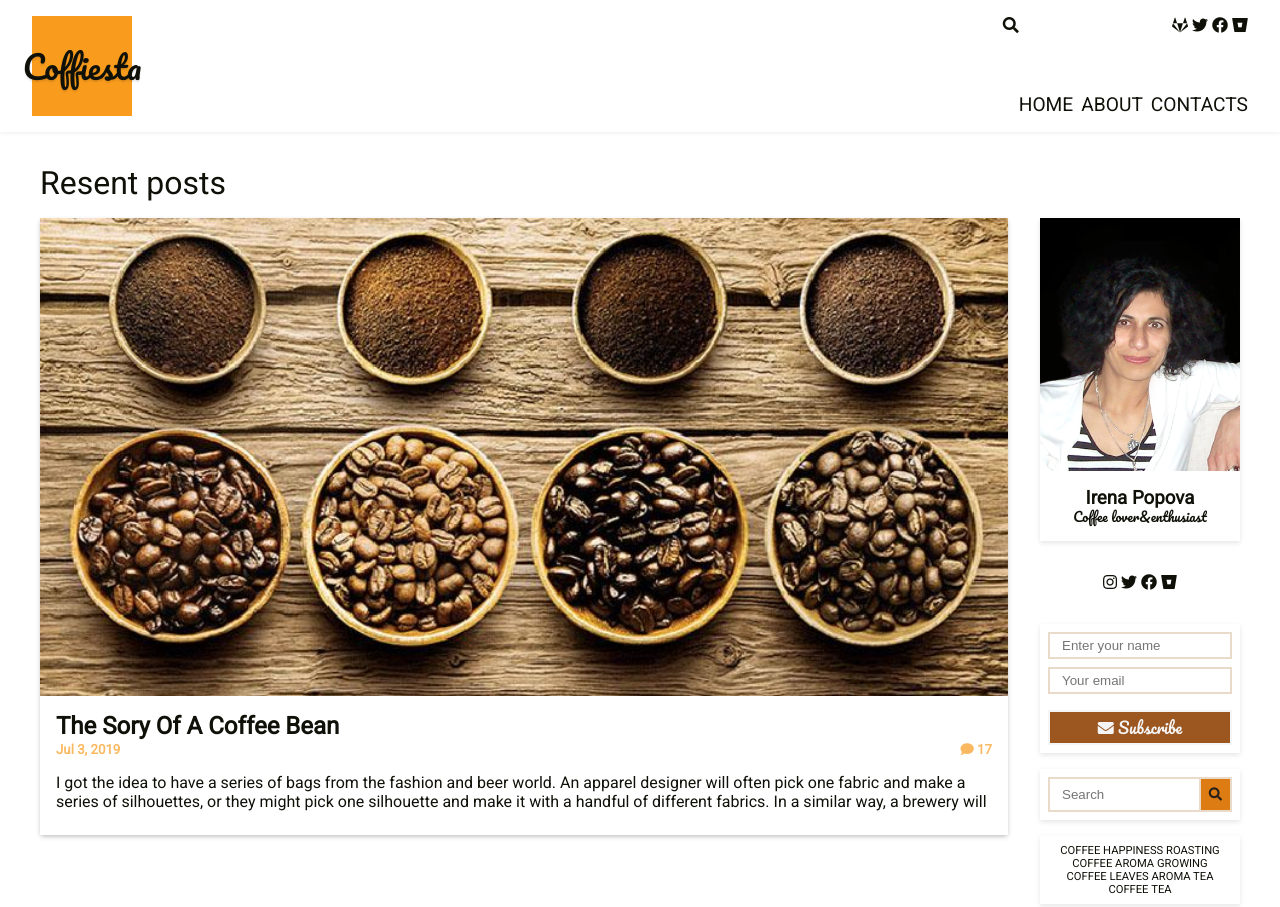
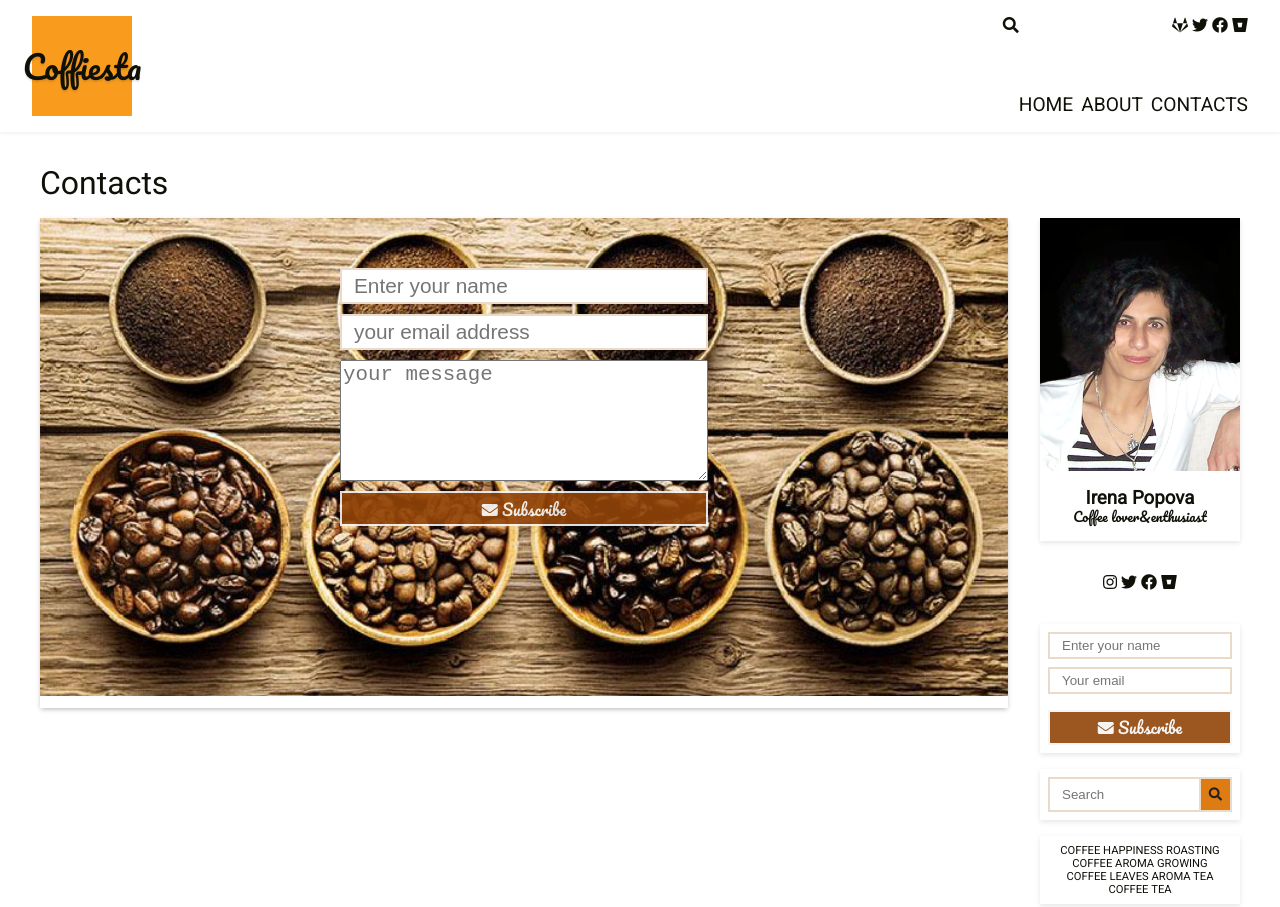
Before and after one commit to irenapopova/coffiesta_blog, a plain HTML site: page contacts.html in a window 1280 px wide. Shown: the top 907 px of the page. Drawn offline with Linux system fonts and the light colour scheme.

Commit message:
Add contact form

```diff
--- a/contacts.html
+++ b/contacts.html
@@ -1,5 +1,6 @@
 <!DOCTYPE html>
 <html lang="uk">
+
 <head>
     <meta charset="UTF-8" />
     <meta name="viewport" content="width=device-width, initial-scale=1.0" />
@@ -7,13 +8,10 @@
     <meta http-equiv="X-UA-Compatible" content="ie=edge" />
     <title>Coffiesta &bull; Blog</title>
     <link rel="stylesheet" href="css/main.css" />
-    <link
-      rel="stylesheet"
-      href="https://cdnjs.cloudflare.com/ajax/libs/font-awesome/5.9.0/css/all.min.css"
-    />
+    <link rel="stylesheet" href="https://cdnjs.cloudflare.com/ajax/libs/font-awesome/5.9.0/css/all.min.css" />
 </head>
 
-  <body class ="single_blog">
+<body class="single_blog">
 
     <header class="header">
 
@@ -41,10 +39,7 @@
                     </a>
                 </li>
                 <li>
-                <a
-                  class="social"
-                  href="https://bitbucket###"
-                >
+                    <a class="social" href="https://bitbucket###">
                         <i class="fab fa-bitbucket"></i>
                     </a>
                 </li>
@@ -70,34 +65,22 @@
 
     <div class="content">
         <main class="main">
-                  <h1 class="main__title">Resent posts</h1>
-                  <section class="posts">
-                    <article class="post">
-                      <div class="post__cover">
-                        <img src="images/coffee-beans.jpg" alt="" />
+            <h1 class="main__title">Contacts</h1>
+            <div class="contact_form">
+                <img class="contact_form__background" src="images/coffee-beans.jpg" />
+                <div class="contact_form__content">
+                        <input placeholder="Enter your name" type="text">
+                    <input placeholder="your email address" type="email">
+
+                   <textarea rows="5" placeholder="your message"></textarea>
+                   <button type="submit" class="submit">
+                        <i class="fa fa-envelope"></i>
+                        <span>Subscribe</span>
+                    </button>
+
+
                 </div>
-                      <div class="post__content">
-                        <h2 class="post__title">The Sory of a Coffee Bean</h2>
-                        <div class="post__tooltip">
-                          <h5 class="post__date">Jul 3, 2019</h5>
-                          <h5 class="post__comments">
-                            <i class="fa fa-comment"></i>
-                            <span>17</span>
-                          </h5>
             </div>
-                        <p class="post__description">
-                          I got the idea to have a series of bags from the fashion and
-                          beer world. An apparel designer will often pick one fabric and
-                          make a series of silhouettes, or they might pick one silhouette
-                          and make it with a handful of different fabrics. In a similar
-                          way, a brewery will release a different design with each of
-                          their styles of beer. I wanted to do the same thing with coffee
-                          bags. Essentially, I wanted to create a collection that would
-                          look really good displayed together as a set.
-                        </p>
-                      </div>
-                    </article>
-                </section>
         </main>
 
         <aside class="aside">
@@ -128,10 +111,7 @@
                         </li>
                         <li>
 
-                            <a
-                              class="social"
-                              href="https://bitbucket.org/irenapopova/bsa-lection-1-blog"
-                            >
+                            <a class="social" href="https://bitbucket.org/irenapopova/bsa-lection-1-blog">
                                 <i class="fab fa-bitbucket"></i>
                             </a>
                         </li>
@@ -139,18 +119,8 @@
                 </section>
                 <section class="subscribe">
                     <form class="subscribe__form" action="/">
-                          <input
-                            class="subscribe__name"
-                            name="name"
-                            type="text"
-                            placeholder="Enter your name"
-                          />
-                          <input
-                            class="subscribe__email"
-                            name="email"
-                            type="email"
-                            placeholder="Your email"
-                          />
+                        <input class="subscribe__name" name="name" type="text" placeholder="Enter your name" />
+                        <input class="subscribe__email" name="email" type="email" placeholder="Your email" />
                         <button type="submit" class="subscribe__submit">
                             <i class="fa fa-envelope"></i>
                             <span>Subscribe</span>
@@ -172,31 +142,19 @@
                 <section class="comments">
                     <h2 class="comments__title">Comments</h2>
                     <div class="comment">
-                          <img
-                            class="comment__avatar"
-                            src="images/commentators/avatar-1.png"
-                            alt="John Smith"
-                          />
+                        <img class="comment__avatar" src="images/commentators/avatar-1.png" alt="John Smith" />
                         <h3 class="comment__name">Ron Netz</h3>
                         <p class="comment__content">Man I am a coffee enthusiast too!</p>
                     </div>
                     <div class="comment">
-                          <img
-                            class="comment__avatar"
-                            src="images/commentators/avatar-2.png"
-                            alt="John Smith"
-                          />
+                        <img class="comment__avatar" src="images/commentators/avatar-2.png" alt="John Smith" />
                         <h3 class="comment__name">Alice Wise</h3>
                         <p class="comment__content">That coffee tea is a cool thing :)</p>
                     </div>
                     <div class="comment">
-                          <img
-                            class="comment__avatar"
-                            src="images/commentators/avatar-3.png"
-                            alt="John Smith"
-                          />
+                        <img class="comment__avatar" src="images/commentators/avatar-3.png" alt="John Smith" />
                         <h3 class="comment__name">Clara Sanz</h3>
-                          <p class="comment__content">I love design of everything connected with coffee!  </p>
+                        <p class="comment__content">I love design of everything connected with coffee! </p>
                     </div>
                 </section>
             </div>
@@ -235,4 +193,5 @@
         <span class="footer__copy">&copy; Irena Popova, 2018</span>
     </footer>
 </body>
+
 </html>
--- a/css/main.css
+++ b/css/main.css
@@ -175,6 +175,50 @@ body {
   max-width: initial;
 
 }
+
+.contact_form {
+  padding-bottom: 0.5rem;
+  display: block;
+  position: relative;
+
+  background: #ffffff;
+  box-shadow: 0 2px 5px -1px rgba(0, 0, 0, 0.3);
+  cursor: pointer;
+  transition: box-shadow 0.16s;
+}
+
+.contact_form__content button {
+  display: block;
+  margin-top: 0.5rem;
+
+  padding: 0.1rem;
+
+  font-family: 'Pacifico', cursive;
+  border: solid 2px whitesmoke;
+  color: whitesmoke;
+  background: #924408;
+  cursor: pointer;
+  opacity: 0.9;
+  font-size: 1rem;
+
+  transition: border-color 0.16s;
+}
+
+.contact_form .contact_form__content {
+  position: absolute;
+  top: 50px;
+  left: 300px;
+  right: 300px;
+}
+
+.contact_form__content > * {
+  display: block;
+  font-size: 1.3em;
+  margin-bottom: 10px;
+  width: 100%;
+}
+
+
 
 .post {
   max-width: 500px;
```
Also changed, not shown: about.html (+13 -41 lines). Lines whose indentation alone changed are shown as unchanged.
